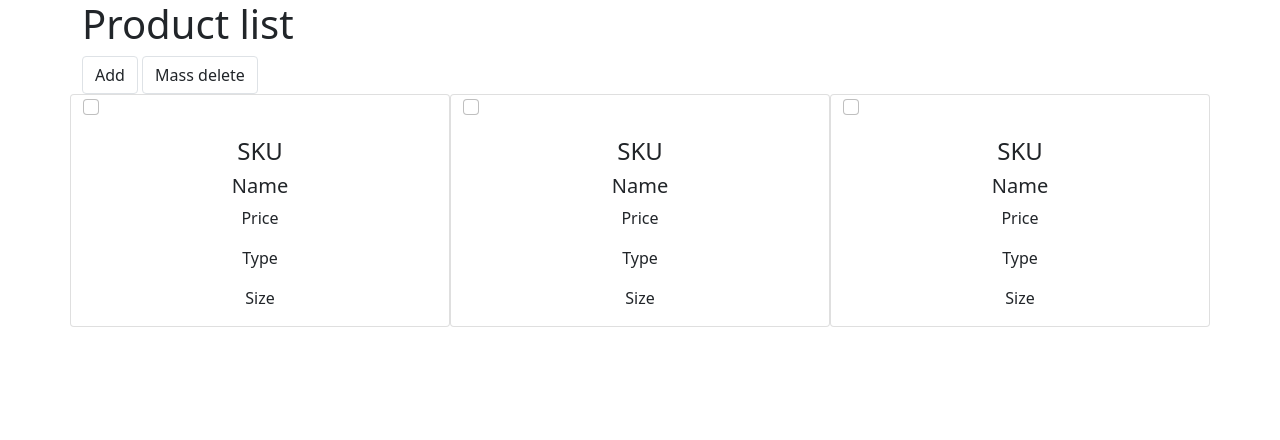
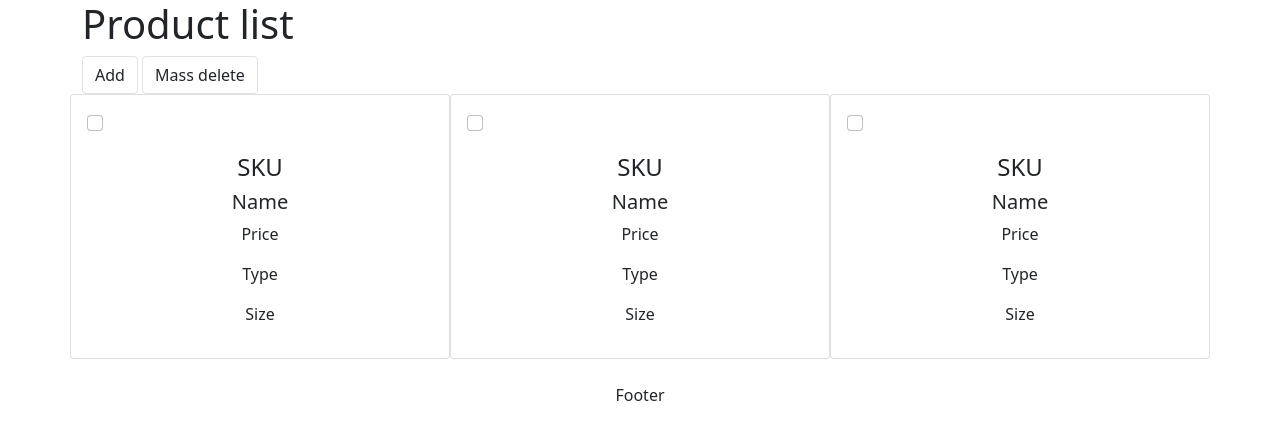
Before and after one commit to ChristopheFerreboeuf/CrudApp, a PHP site: page / in a window 1280 px wide. Shown: the top 440 px of the page. Run offline with PHP 8.4, Linux system fonts and the light colour scheme; data that the repository does not hold is empty; some libraries are stand-ins or nearby versions.

Commit message:
cleaning

```diff
--- a/includes/footer.php
+++ b/includes/footer.php
@@ -1,5 +1,5 @@
-    <footer>
-
+    <footer class="text-center p-4">
+        Footer
     </footer>
     <script type="text/javascript" src="scripts/script.js"></script>
 </body>
--- a/index.php
+++ b/index.php
@@ -9,7 +9,7 @@ include 'includes/header.php';
             <a href="#" class="btn btn-white border">Add</a>
             <a href="#" class="btn btn-white border">Mass delete</a>
         <div class="row">
-            <div class="card col-4">
+            <div class="card col-4 p-3">
                 <div class="form-check">
                     <input class="form-check-input" type="checkbox" value="" id="defaultCheck1">
                     <label class="form-check-label" for="defaultCheck1"></label>
@@ -26,32 +26,24 @@ include 'includes/header.php';
                     <p class="card-text">Size</p>
                 </div>
             </div>
-            <div class="card col-4">
+            <div class="card col-4 p-3">
                 <div class="form-check">
                     <input class="form-check-input" type="checkbox" value="" id="defaultCheck1">
                     <label class="form-check-label" for="defaultCheck1"></label>
                 </div>
                 <div class="card-body text-center">
-                    <?php
-                    /*$products = new product();
-                    $products->showAllProducts();*/
-                    ?>
                     <h4 class="card-title">SKU</h4>
                     <h5 class="card-title">Name</h5>
                     <p class="card-text">Price</p>
                     <p class="card-text">Type</p>
                     <p class="card-text">Size</p>
                 </div>
-            </div><div class="card col-4">
+            </div><div class="card col-4 p-3">
                 <div class="form-check">
                     <input class="form-check-input" type="checkbox" value="" id="defaultCheck1">
                     <label class="form-check-label" for="defaultCheck1"></label>
                 </div>
                 <div class="card-body text-center">
-                    <?php
-                    /*$products = new product();
-                    $products->showAllProducts();*/
-                    ?>
                     <h4 class="card-title">SKU</h4>
                     <h5 class="card-title">Name</h5>
                     <p class="card-text">Price</p>
```
